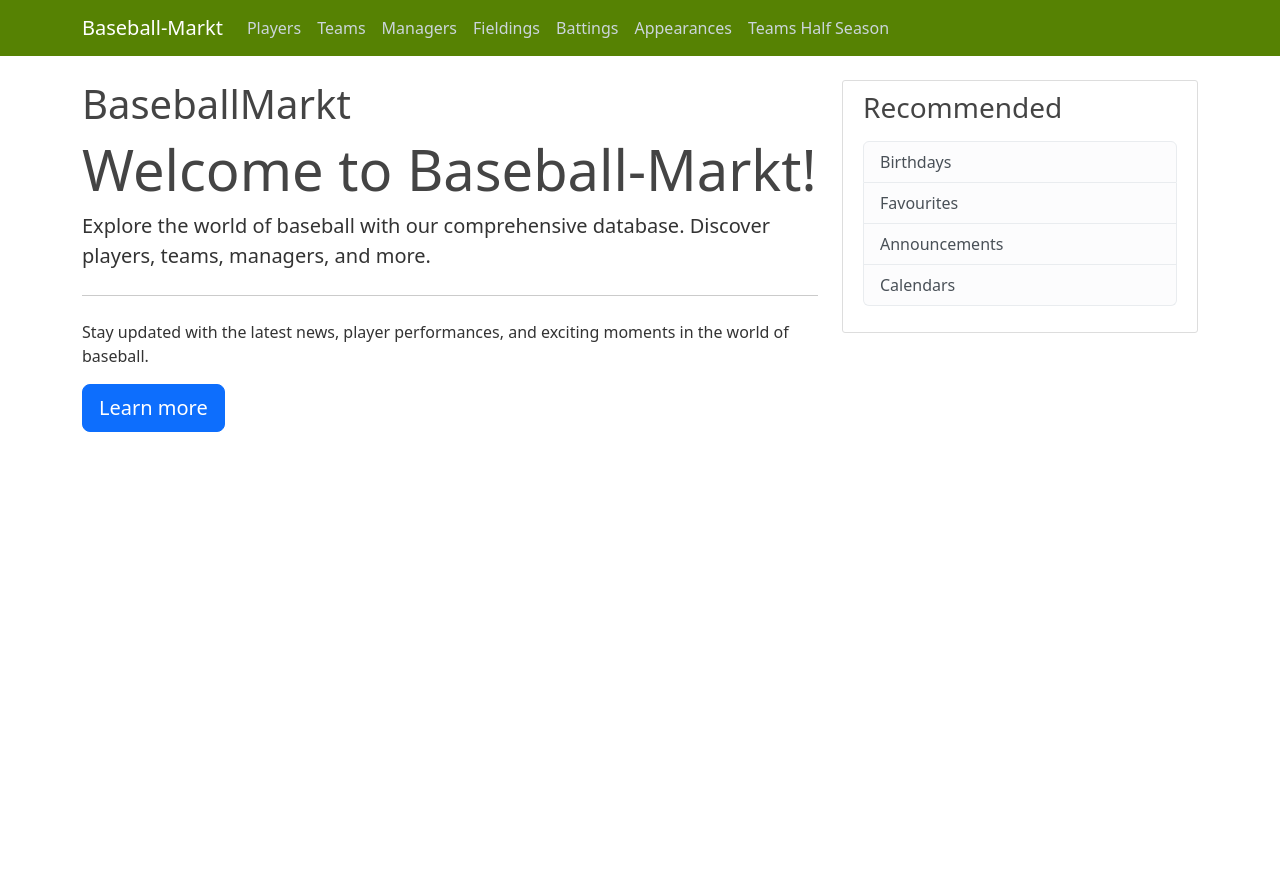
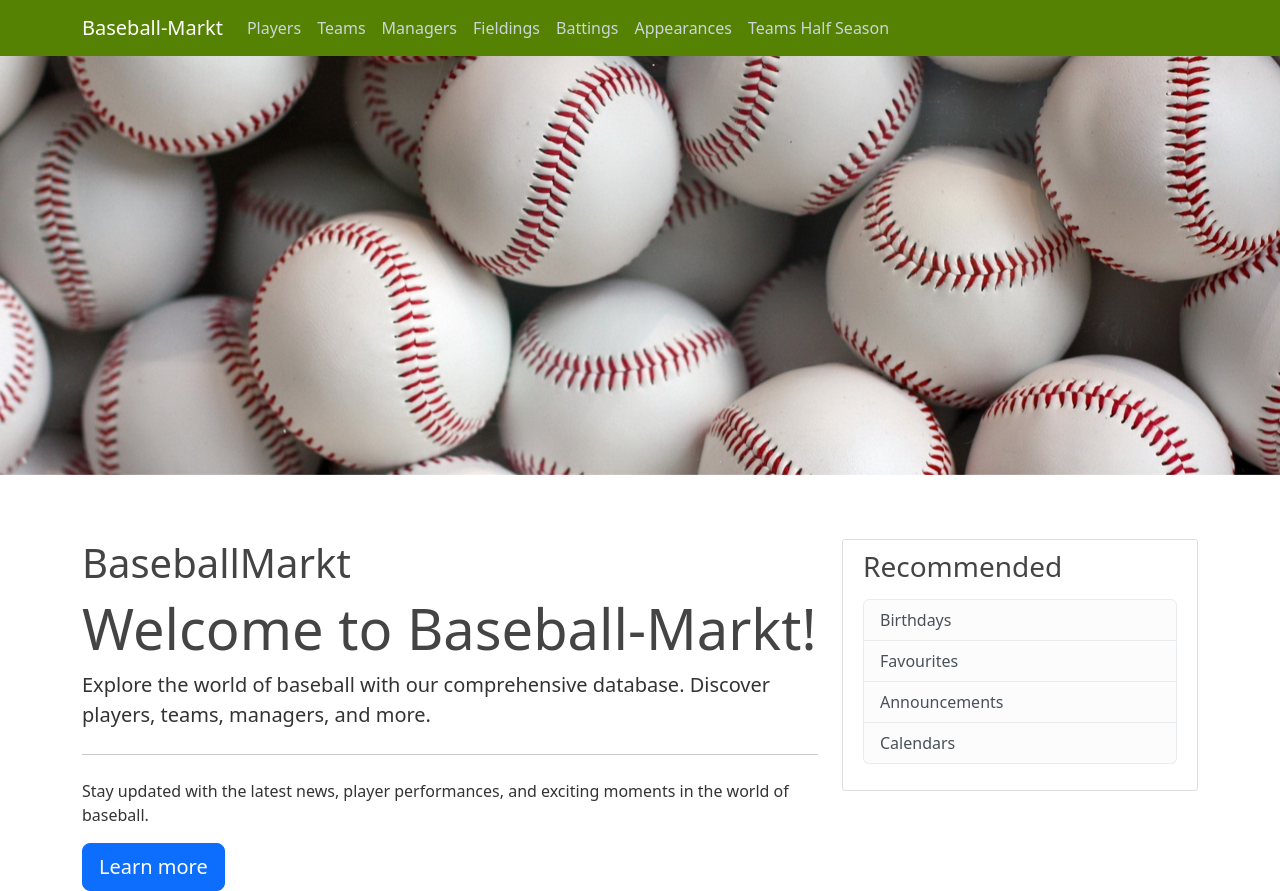
Before and after one commit to itudb2316/itudb2316, a Flask app: page /home in a window 1280 px wide. Before the commit the page ends 432 px from the top, so only its background shows below. Run offline with Flask 3, Linux system fonts and the light colour scheme; data that the repository does not hold is empty.

Commit message:
add carousel to home page

```diff
--- a/baseball/app/home/templates/home.html
+++ b/baseball/app/home/templates/home.html
@@ -1,5 +1,22 @@
 {% extends "layout.html" %}
-
+{% block carousel %}
+<!-- Carousel -->
+<div class="carousel slide m-0" data-bs-ride="carousel">
+    <!-- The slideshow/carousel -->
+    <div class="carousel-inner">
+    <div class="carousel-item active">
+        <img src="{{ url_for('home.static', filename='wp3.jpg') }}" class="d-block" style="width:100%">
+    </div>
+    <div class="carousel-item">
+        <img src="{{ url_for('home.static', filename='wp2.jpg') }}" class="d-block" style="width:100%">
+    </div>
+    <div class="carousel-item">
+        <img src="{{ url_for('home.static', filename='wp5.jpg') }}" class="d-block" style="width:100%">
+    </div>
+    </div>
+</div>
+<!-- Carousel End -->
+{% endblock carousel %}
 {% block content %}
 <h1>BaseballMarkt</h1>
 
@@ -11,28 +28,4 @@
     <p>Stay updated with the latest news, player performances, and exciting moments in the world of baseball.</p>
     <a class="btn btn-primary btn-lg" href="#" role="button">Learn more</a>
 </div>
-
-{% for post in posts %}
-<article class="media content-section">
-    <div class="media-body">
-        <div class="article-metadata">
-            <a class="mr-2" href="#">{{ post.author }}</a>
-            <small class="text-muted">{{ post.date_posted }}</small>
-        </div>
-        <h2><a class="article-title" href="#">{{ post.title }}</a></h2>
-        <p class="article-content">{{ post.content }}</p>
-    </div>
-</article>
-{% endfor %}
-
-{% for new in news %}
-<article class="media content-section">
-    <div class="media-body">
-        <div class="article-metadata">
-            <small class="text-muted">{{ new.date }}</small>
-        </div>
-        <h2><a class="article-title" href="#">{{ new.title }}</a></h2>
-    </div>
-</article>
-{% endfor %}
 {% endblock content %}
--- a/baseball/app/home/templates/layout.html
+++ b/baseball/app/home/templates/layout.html
@@ -22,10 +22,11 @@
     <!-- End page title -->
 </head>
 
-<body>
+<body class="mt-5">
+
     <!-- navigation bar -->
     <header class="site-header">
-        <nav class="navbar navbar-expand-md navbar-dark fixed-top">
+        <nav class="navbar fixed-top navbar-expand-md navbar-dark">
             <div class="container">
                 <a class="navbar-brand mr-4" href="{{ url_for('home.home') }}">Baseball-Markt</a>
                 <button class="navbar-toggler" type="button" data-bs-toggle="collapse" data-bs-target="#navbarToggle"
@@ -48,10 +49,12 @@
     </header>
     <!-- End navigation bar -->
 
+    {% block carousel %}{% endblock %}
+
     <!-- main content -->
     <main role="main" class="container">
-        <div class="row">
-            <div class="col-md-8">
+        <div class="row mt-5">
+            <div class="col-md-8 mt-3">
                 {% with messages = get_flashed_messages(with_categories=True) %}
                 {% if messages %}
                 {% for category, message in messages %}
@@ -62,7 +65,7 @@
                 {% block content %}{% endblock %}
             </div>
             <div class="col-md-4">
-                <div class="content-section">
+                <div class="content-section mt-3">
                     <h3>Recommended</h3>
                     <p class='text-muted'>
                     <ul class="list-group">
```
Also changed, not shown: baseball/app/home/static/wp2.jpg (added), baseball/app/home/static/wp3.jpg (added), baseball/app/home/static/wp5.jpg (added).
